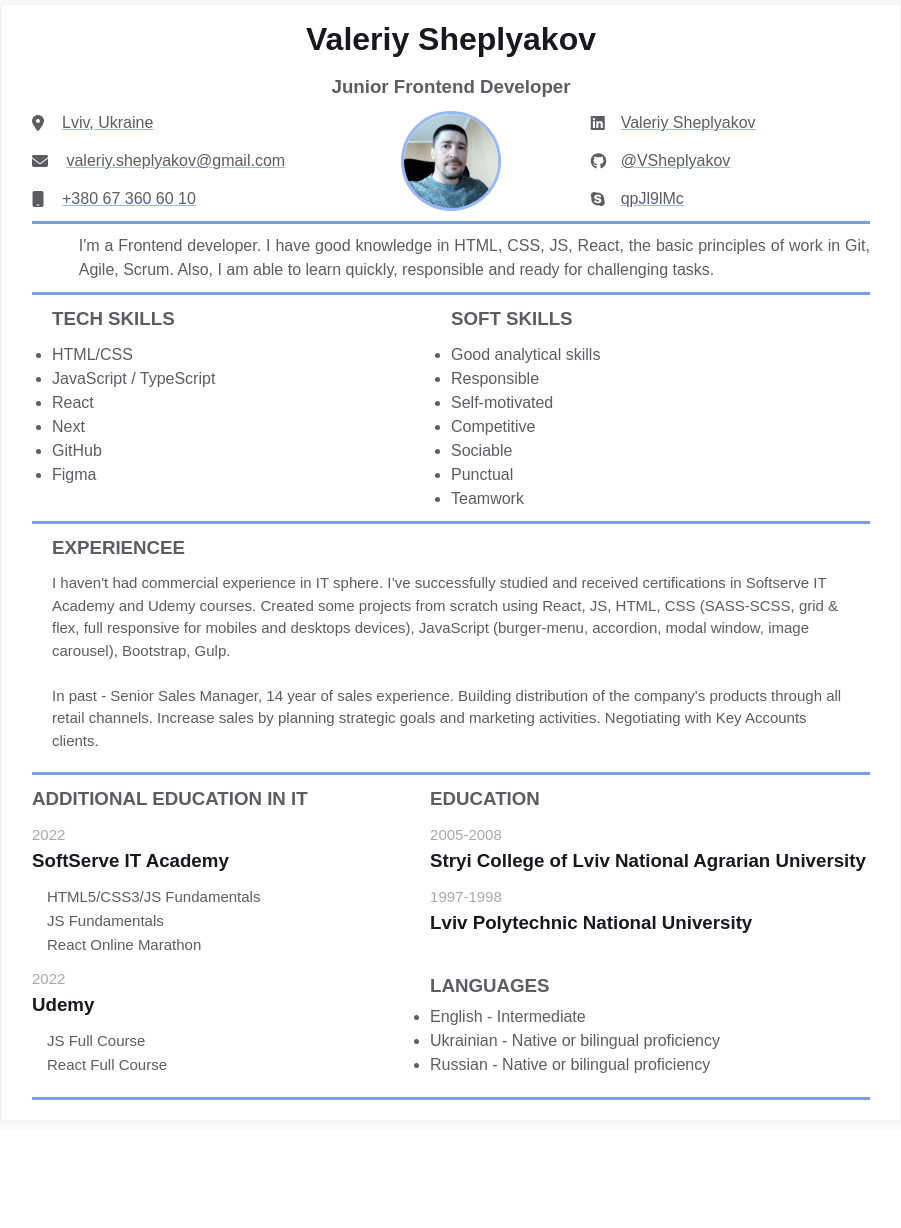
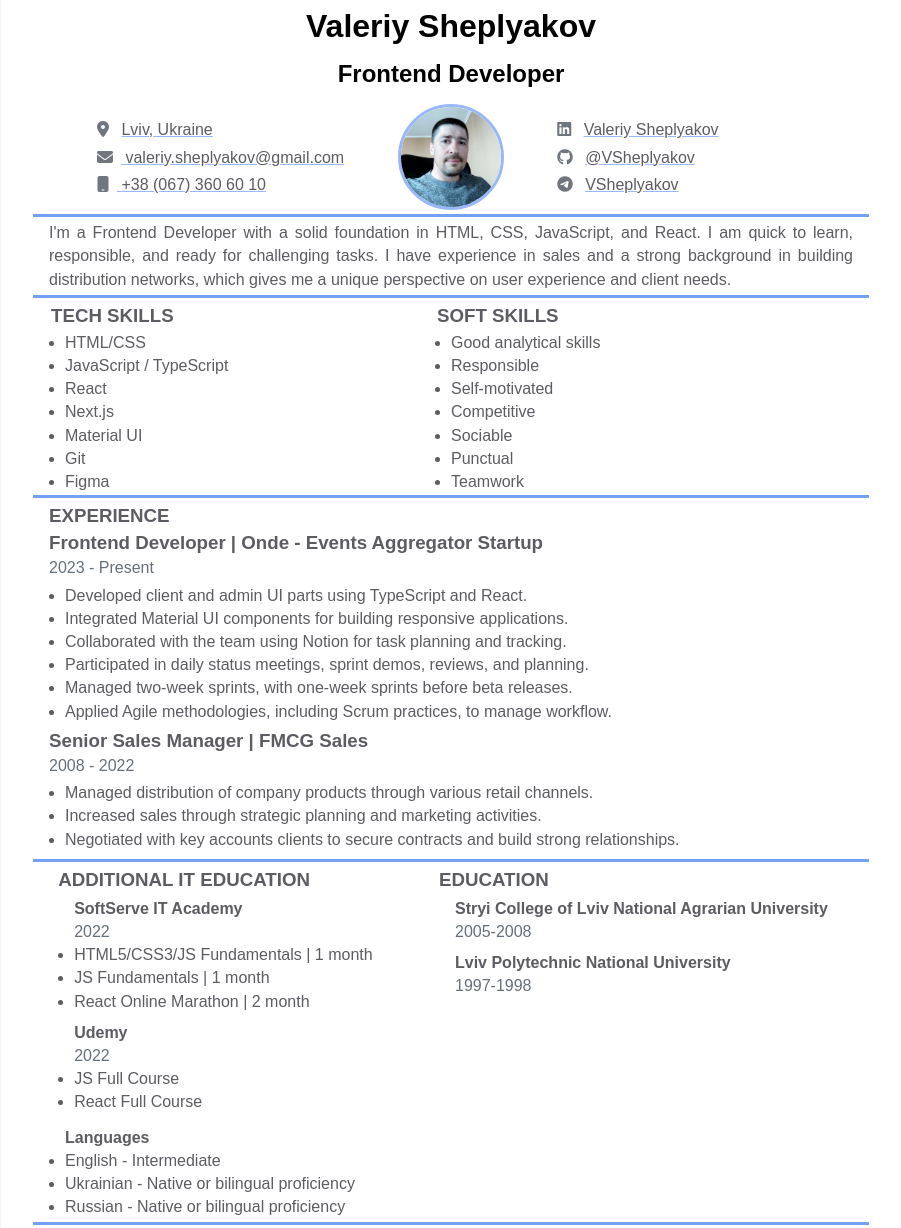
Before and after one commit to VSheplyakov/cv, a plain HTML site: page index.html in a window 1280 px wide. Shown: the part 6-1234 px from the top of the page, without its empty margins (189-1090 px from the left). Before the commit the page ends 1137 px from the top, so only its background shows below. Drawn offline with Linux system fonts and the light colour scheme.

Commit message:
new info and styles

```diff
--- a/index.html
+++ b/index.html
@@ -11,97 +11,86 @@
 
 <body>
   <main>
-    <div class="resume">
+    <div class="wrapper">
       <div class="container">
-        <div class="resume__block">
-          <h1 class="contact-info__header">Valeriy Sheplyakov</h1>
-          <h3 class="contact-info__sub-header">
-            Junior Frontend Developer
-          </h3>
-
-          <div class="contact_info_container fh">
-            <div class="contact-info__block">
-              <a href="https://goo.gl/maps/uDhKCsnhxjgpy1Hn8" rel="author" class="contact-info__item" target="_blank">
-                <i class="fa-solid fa-location-dot contact-info__item-icon-wrapper"></i>
-                <span class="contact-info__item-info">Lviv, Ukraine</span>
-              </a>
-
-              <a href="mailto:tatiana.taranushchenko@gmail.com" class="contact-info__item">
-                <i class="fa-solid fa-envelope contact-info__item-icon-wrapper"></i>
-                &nbsp;
-                <span class="contact-info__item-info">
+        <div class="block">
+          <h1 class="contact-info-title">Valeriy Sheplyakov</h1>
+          <h2 class="contact-info-subtitle">Frontend Developer</h2>
+          <div class="contact-info-container">
+            <div class="contact-info-items" style="width: 35%;">
+              <ul class="contact-info-items-link">
+                <li><i class="fa-solid fa-location-dot"></i>
+                  <a href="https://goo.gl/maps/uDhKCsnhxjgpy1Hn8" rel="author" class="contact-info-link"
+                    target="_blank">
+                    <span>Lviv, Ukraine</span>
+                </li>
+                <li><i class="fa-solid fa-envelope"></i>
+                  <a href="mailto:valeriy.sheplyakov@gmail.com" class="contact-info-link">
+                    <span>
                       valeriy.sheplyakov@gmail.com
                     </span>
+                </li>
+                <li><i class="fa-solid fa-mobile"></i>
+                  <a href="tel:+380673606010" class="contact-info-link">
+                    <span>+38 (067) 360 60 10</span>
                   </a>
-
-              <a href="tel:+380971638088" class="contact-info__item">
-                <i class="fa-solid fa-mobile contact-info__item-icon-wrapper"></i>
-                <span class="contact-info__item-info">+380 67 360 60 10</span>
+                </li>
+              </ul>
+            </div>
+            <div class="contact-info-items" style="width: 30%; align-items: center;">
+              <img class="contact-info-avatar" src="assets/avatar.jpg" alt="avatar" />
+            </div>
+            <div class="contact-info-items" style="width: 35%;">
+              <ul class="contact-info-items-link">
+                <li>
+                  <i class="fa-brands fa-linkedin"></i>
+                  <a href="https://www.linkedin.com/in/valeriy-sheplyakov/" rel="author" target="_blank"
+                    class="contact-info-link"><span>Valeriy
+                      Sheplyakov</span></a>
+                </li>
+                <li>
+                  <i class="fa-brands fa-github"></i>
+                  <a href="https://github.com/VSheplyakov" rel="author" class="contact-info-link" target="_blank">
+                    <span>@VSheplyakov</span>
                   </a>
-            </div>
-
-            <div class="contact-info__block contact-info__block--center">
-              <img class="contact-info__avatar" src="assets/avatar.jpg" alt="Avatar" />
-            </div>
-
-            <div class="contact-info__block">
-              <a href="https://www.linkedin.com/in/valeriy-sheplyakov/" rel="author" class="contact-info__item"
-                target="_blank">
-                <i class="fa-brands fa-linkedin contact-info__item-icon-wrapper"></i>
-                <span class="contact-info__item-info">
-                  Valeriy Sheplyakov
-                </span>
+                </li>
+                <li><i class="fa-brands fa-telegram"></i>
+                  <a href="https://t.me/VSheplyakov" class="contact-info-link">
+                    <span>VSheplyakov</span>
                   </a>
-
-              <a href="https://github.com/VSheplyakov" rel="author" class="contact-info__item" target="_blank">
-                <i class="fa-brands fa-github contact-info__item-icon-wrapper"></i>
-                <span class="contact-info__item-info">@VSheplyakov</span>
-              </a>
-
-              <a href="skype:tanchouq" class="contact-info__item">
-                <i class="fa-brands fa-skype contact-info__item-icon-wrapper"></i>
-                <span class="contact-info__item-info">qpJl9lMc</span>
-              </a>
+                </li>
+              </ul>
             </div>
           </div>
         </div>
       </div>
-
       <div class="container">
-        <div class="resume__block">
-          <div class="intro">
-            <div class="intro__icon-wrapper">
-              <!-- <svg class="intro__icon" xmlns="http://www.w3.org/2000/svg" viewBox="0 0 512 512">
-                <path
-                  d="M464 256h-80v-64c0-35.3 28.7-64 64-64h8c13.3 0 24-10.7 24-24V56c0-13.3-10.7-24-24-24h-8c-88.4 0-160 71.6-160 160v240c0 26.5 21.5 48 48 48h128c26.5 0 48-21.5 48-48V304c0-26.5-21.5-48-48-48zm-288 0H96v-64c0-35.3 28.7-64 64-64h8c13.3 0 24-10.7 24-24V56c0-13.3-10.7-24-24-24h-8C71.6 32 0 103.6 0 192v240c0 26.5 21.5 48 48 48h128c26.5 0 48-21.5 48-48V304c0-26.5-21.5-48-48-48z">
-                </path>
-              </svg> -->
-            </div>
-            <p class="intro_text">
-              I'm a Frontend developer. I have good knowledge in HTML, CSS, JS, React, the basic principles of work in
-              Git, Agile, Scrum. Also, I am able to learn quickly, responsible and ready for challenging tasks.
+        <div class="block">
+          <p class="summary-text">
+            I'm a Frontend Developer with a solid foundation in HTML, CSS, JavaScript, and React. I am quick to learn,
+            responsible, and ready for challenging tasks. I have experience in sales and a strong background in
+            building distribution networks, which gives me a unique perspective on user experience and client needs.
           </p>
         </div>
       </div>
-      </div>
-
       <div class="container">
-        <div class="resume__block resume__skills">
-          <div class="skills">
-            <h3 class="skills__header">Tech skills</h3>
-            <ul class="skills__text">
+        <div class="block">
+          <div class="skills-wrapper">
+            <div class="skills-block">
+              <h3 class="skills-title">Tech skills</h3>
+              <ul class="skills-item">
                 <li>HTML/CSS</li>
                 <li>JavaScript / TypeScript</li>
                 <li>React</li>
-              <li>Next</li>
-              <li>GitHub</li>
+                <li>Next.js</li>
+                <li>Material UI</li>
+                <li>Git</li>
                 <li>Figma</li>
               </ul>
             </div>
-
-          <div class="skills">
-            <h3 class="skills__header">Soft skills</h3>
-            <ul class="skills__text">
+            <div class="skills-block">
+              <h3 class="skills-title">Soft skills</h3>
+              <ul class="skills-item">
                 <li>Good analytical skills</li>
                 <li>Responsible</li>
                 <li>Self-motivated</li>
@@ -113,135 +102,91 @@
             </div>
           </div>
         </div>
-
+      </div>
       <div class="container">
-        <div class="resume__block resume__skills">
-          <div class="exp">
-            <h3 class="skills__header">Experiencee</h3>
-            <div class="">
-              <p class="additional-education__company-project-role">
-                I haven't had commercial experience in IT sphere. I’ve successfully studied and received certifications
-                in
-                Softserve IT Academy and Udemy courses.
-                Created some projects from scratch using React, JS, HTML, CSS (SASS-SCSS, grid & flex, full responsive
-                for
-                mobiles and desktops devices), JavaScript (burger-menu, accordion, modal window, image carousel),
-                Bootstrap, Gulp.<br>
-                <br>
-                In past - Senior Sales Manager, 14 year of sales experience. Building distribution of the company's
-                products through all retail channels. Increase sales by planning strategic goals and marketing
-                activities.
-                Negotiating with Key Accounts clients.
-              </p>
+        <div class="block">
+          <div class="experience">
+            <h3 class="experience-title">Experience</h3>
+            <div class="experience-block">
+              <h3>
+                Frontend Developer | Onde - Events Aggregator Startup
+              </h3>
+              <span class="periods">2023 - Present</span>
+              <ul>
+                <li>Developed client and admin UI parts using TypeScript and React.
+                </li>
+                <li>Integrated Material UI components for building responsive applications.
+                </li>
+                <li>Collaborated with the team using Notion for task planning and tracking.
+                </li>
+                <li>Participated in daily status meetings, sprint demos, reviews, and planning.
+                </li>
+                <li>Managed two-week sprints, with one-week sprints before beta releases.
+                </li>
+                <li>Applied Agile methodologies, including Scrum practices, to manage workflow.
+                </li>
+              </ul>
             </div>
-          </div>
-
-        </div>
-      </div>
-
-      <div class="container">
-        <div class="resume__block">
-          <div class="main-info fh">
-            <div class="additional-education">
-              <div class="additional-education">
-                <h3 class="additional-education__header">
-                  Additional education in IT
+            <div class="experience-block">
+              <h3>
+                Senior Sales Manager | FMCG Sales
               </h3>
-                <div class="additional-education__company">
-                  <div class="additional-education__company-header">
-                    <span class="additional-education__company-header-year">
-                      2022
-                    </span>
-                    <h3 class="additional-education__company-header-name">
-                      SoftServe IT Academy
-                    </h3>
-                  </div>
-
-                  <div class="additional-education__company-project">
-                    <span class="additional-education__company-project-role">
-                      HTML5/CSS3/JS Fundamentals<br>
-                      JS Fundamentals<br>
-                      React Online Marathon<br>
-                    </span>
-
-                    <!-- <h3 class="additional-education__company-project-name">
-                      Projects
-                    </h3>
-                    <ul class="additional-education__company-project-responsibilities">
-                      <li>
-                        <a href="https://tatiana-taranushchenko.netlify.app/"
-                          class="additional-education__company-project-example" target="_blank">
-                          Filmoteka
-                        </a>
+              <span class="periods">2008 - 2022</span>
+              <ul>
+                <li>Managed distribution of company products through various retail channels.
                 </li>
-                      <li>
-                        <a href="https://taranushchenko-tatiana-phonebook.netlify.app/"
-                          class="additional-education__company-project-example" target="_blank">
-                          Phonebook
-                        </a>
+                <li>Increased sales through strategic planning and marketing activities.
                 </li>
-                      <li>
-                        <a href="https://tatiana-goit.github.io/goit-markup-hw-08/"
-                          class="additional-education__company-project-example" target="_blank">
-                          Webstudio
-                        </a>
-                      </li>
-                    </ul> -->
-                  </div>
-                  <div class="additional-education__company-header">
-                    <span class="additional-education__company-header-year">
-                      2022
-                    </span>
-                    <h3 class="additional-education__company-header-name">
-                      Udemy
-                    </h3>
-                  </div>
-
-                  <div class="additional-education__company-project">
-                    <span class="additional-education__company-project-role">
-                      JS Full Course<br>
-                      React Full Course<br>
-                    </span>
-                  </div>
-                </div>
-              </div>
-            </div>
-            <div class="additional-info fv">
-              <div class="additional-info fv">
-                <div class="additional-info__education">
-                  <h3 class="additional-info__education-header">Education</h3>
-                  <div class="additional-info__education-university">
-                    <span class="additional-info__education-university-durability">
-                      2005-2008
-                    </span>
-                    <h3 class="additional-info__education-university-speciality">
-                      Stryi College of Lviv National Agrarian University
-                    </h3>
-                    <span class="additional-info__education-university-durability">
-                      1997-1998
-                    </span>
-                    <h3 class="additional-info__education-university-speciality">
-                      Lviv Polytechnic National University
-                    </h3>
-                  </div>
-                </div>
-
-                <div class="additional-info__languages">
-                  <h3 class="additional-info__languages-header">Languages</h3>
-                  <ul>
-                    <li class="additional-info__languages-item">
-                      English - Intermediate
-                    </li>
-                    <li class="additional-info__languages-item">
-                      Ukrainian - Native or bilingual proficiency
-                    </li>
-                    <li class="additional-info__languages-item">
-                      Russian - Native or bilingual proficiency
+                <li>Negotiated with key accounts clients to secure contracts and build strong relationships.
                 </li>
               </ul>
             </div>
           </div>
         </div>
+      </div>
+      <div class="container">
+        <div class="block">
+          <div class="education">
+            <div class="additional-education">
+              <h3>Additional IT education</h3>
+              <div class="additional-education-box">
+                <h4>SoftServe IT Academy</h4>
+                <p>2022</p>
+                <ul>
+                  <li>HTML5/CSS3/JS Fundamentals | 1 month</li>
+                  <li>JS Fundamentals | 1 month</li>
+                  <li>React Online Marathon | 2 month</li>
+                </ul>
+              </div>
+              <div class="additional-education-box">
+                <h4>Udemy</h4>
+                <p>2022</p>
+                <ul>
+                  <li>JS Full Course</li>
+                  <li>React Full Course</li>
+                </ul>
+              </div>
+            </div>
+            <div class="base-education">
+              <h3>Education</h3>
+              <div class="base-education-box">
+                <h4>Stryi College of Lviv National Agrarian
+                  University</h4>
+                <p>2005-2008</p>
+              </div>
+              <div class="base-education-box">
+                <h4>Lviv Polytechnic National University</h4>
+                <p>1997-1998</p>
+              </div>
+            </div>
+          </div>
+          <div class="languages">
+            <h4>Languages</h4>
+            <ul>
+              <li>English - Intermediate</li>
+              <li>Ukrainian - Native or bilingual proficiency</li>
+              <li>Russian - Native or bilingual proficiency</li>
+            </ul>
           </div>
         </div>
       </div>
--- a/styles.css
+++ b/styles.css
@@ -1,144 +1,73 @@
 * {
   margin: 0;
   padding: 0;
-  box-sizing: border-box;
 }
 
 body {
   font-family: Arial, Helvetica, sans-serif;
-  line-height: 1.5;
+  line-height: 1.45;
 
   --primary-text-color: #181820;
   --secondary-text-color: #5c5c62;
-  --durability-text-color: #6a737d9c;
-  --icon-color: #6a737d;
-  --border-color: #6690dede;
-  --text-decoration-color: #96b7f9;
+  --durability-text-color: #66707b;
+  --icon-color: #70767d;
+  --border-color: #75a1f4;
+  --text-decoration-color: #99b8f8;
+}
+.wrapper {
+  margin: 0 auto;
+  border: 1px solid #f5f5f5;
+  box-shadow: 1px 1px 7px 7px #f5f5f5;
+  padding: 8px 0;
+  max-width: 900px;
 }
 
 .container {
-  margin: 0 auto;
-  padding: 0 30px;
-  max-width: 900px;
+  padding: 0 32px;
+}
+.block {
+  border-bottom: 3px solid var(--border-color);
 }
 
-.fh {
+.contact-info-title,
+.contact-info-subtitle {
+  text-align: center;
+  padding-bottom: 8px;
+}
+.contact-info-container {
   display: flex;
-  flex-direction: row;
   justify-content: space-between;
+  align-items: center;
+  padding: 4px 64px;
+}
+.contact-info-items {
+  display: flex;
+  flex-direction: column;
 }
 
-.fv {
-  display: flex;
-  flex-direction: column;
-  justify-content: space-between;
+.contact-info-link {
+  white-space: nowrap;
+  color: var(--secondary-text-color);
 }
-
-.resume {
-  margin: 10px auto;
-  border: 1px solid #f5f5f5;
-  box-shadow: 1px 1px 7px 7px #f5f5f5;
-  padding: 10px 0;
-  max-width: 900px;
+.fa-solid,
+.fa-brands {
+  padding-right: 8px;
+  color: var(--icon-color);
+  align-content: center;
 }
-
-.resume__block {
-  border-bottom: 3px solid var(--border-color);
-  padding-bottom: 10px;
-  margin-bottom: 10px;
+.contact-info-items-link {
+  list-style: none;
 }
-
-.resume__skills {
-  display: flex;
-  padding-left: 20px;
-  padding-right: 20px;
+.contact-info-items-link > li {
+  margin: 4px 0;
 }
-
-.skills {
-  width: 50%;
+.contact-info-items-link > li > a {
+  color: var(--text-decoration-color);
 }
-
-@media screen and (max-width: 576px) {
-  .main-info,
-  .contact_info_container {
-    flex-direction: column;
-  }
-
-  .contact_info_container {
-    align-items: center;
-  }
-
-  .contact-info__block:not(:last-child) {
-    margin-bottom: 10px;
-  }
-
-  .experiences {
-    margin-right: 0;
-  }
+.contact-info-items-link > li > a > span {
+  color: var(--secondary-text-color);
 }
-
-
-.contact-info__header,
-.contact-info__sub-header {
-  text-align: center;
-}
-
-.contact-info__header {
-  color: var(--primary-text-color);
-  margin-bottom: 10px;
-}
-
-.contact-info__sub-header {
-  color: var(--secondary-text-color);
-  margin-bottom: 10px;
-}
-
-.contact-info__block {
-  display: flex;
-  flex-direction: column;
-  justify-content: space-between;
-  width: 33.33%;
-}
-
-.contact-info__block--center {
-  justify-content: center;
-  align-items: center;
-}
-
-.contact-info__item {
-  color: var(--secondary-text-color);
-  text-decoration: none;
-  display: flex;
-  justify-content: start;
-  align-items: center;
-}
-
-.contact-info__item:not(:last-child) {
-  margin-bottom: 10px;
-}
-
-.contact-info__item-icon-wrapper {
-  margin-right: 10px;
-  width: 20px;
-  display: flex;
-  justify-content: center;
-}
-
-.contact-info__item-icon path {
-  fill: var(--icon-color);
-}
-
-.contact-info__item-icon {
-  height: 1.1428rem;
-  vertical-align: text-bottom;
-}
-
-.contact-info__item-info {
-  text-decoration-color: var(--text-decoration-color);
-  text-decoration-line: underline;
-}
-
-.contact-info__avatar {
+.contact-info-avatar {
   border-radius: 50%;
   width: 100px;
   height: 100px;
@@ -147,148 +76,66 @@ body {
   border-color: var(--text-decoration-color);
 }
 
-
-.intro {
-  display: flex;
-  justify-content: start;
-}
-
-.intro__icon-wrapper {
-  margin-right: 30px;
-  width: 30px;
-  display: flex;
-  justify-content: center;
-}
-
-.intro__icon {
-  height: 1.1428rem;
-  vertical-align: text-bottom;
-}
-
-.intro__icon path {
-  fill: var(--text-decoration-color);
-}
-
-.intro_text {
+.summary-text {
   color: var(--secondary-text-color);
+  padding: 4px 16px;
   text-align: justify;
 }
 
-.skills__header {
+.skills-wrapper {
+  display: flex;
+  justify-content: space-around;
+  padding: 2px 32px;
+}
+.skills-block {
+  width: 50%;
+  padding: 0 0 0 px;
   color: var(--secondary-text-color);
+}
+.skills-title {
   text-transform: uppercase;
-  margin-bottom: 10px;
+  padding: 2px;
+  margin: 0 -16px;
 }
 
-.skills__text {
+.experience {
+  padding: 4px 16px;
   color: var(--secondary-text-color);
-  text-align: justify;
+}
+.experience-title {
+  text-transform: uppercase;
+}
+.periods {
+  color: var(--durability-text-color);
+}
+.experience-block > ul {
+  padding: 4px 16px;
 }
 
-.additional-education {
-  flex: 1 1 35%;
-  margin-right: 0px;
-}
-
-.additional-education__header {
-  color: var(--secondary-text-color);
-  text-transform: uppercase;
-  text-align: left;
-  margin-bottom: 10px;
-}
-
-.additional-education__company-header-year {
-  color: var(--durability-text-color);
-  text-align: left;
-  margin-bottom: 10px;
-  font-size: 15px;
-}
-
-.additional-education__company-header-name {
-  color: var(--primary-text-color);
-  text-decoration-color: var(--text-decoration-color);
-  text-align: left;
-  margin-bottom: 10px;
-}
-
-.additional-education__company-project {
-  margin-left: 15px;
-  margin-bottom: 10px;
-}
-
-.additional-education__company-project-role {
-  color: var(--secondary-text-color);
-  text-align: left;
-  margin-bottom: 10px;
-  font-size: 15px;
-}
-
-.additional-education__company-project-name {
-  color: var(--primary-text-color);
-  text-align: left;
-  margin-bottom: 10px;
-  margin-top: 10px;
-}
-
-.additional-education__company-project-responsibilities {
-  color: var(--secondary-text-color);
-  padding-left: 20px;
-}
-
-.additional-education__company-project-example {
-  color: var(--secondary-text-color);
-  text-decoration-color: var(--text-decoration-color);
-  text-decoration-line: underline;
-}
-
-.additional-info {
-  flex: 1 1 40%;
-}
-
-.additional-info__education {
-  margin-bottom: 10px;
-}
-
-.additional-info__education-header {
-  color: var(--secondary-text-color);
-  text-transform: uppercase;
-  text-align: left;
-  margin-bottom: 10px;
-}
-
-.additional-info__education-university-durability {
-  color: var(--durability-text-color);
-  text-align: left;
-  margin-bottom: 10px;
-  font-size: 15px;
-}
-
-.additional-info__education-university-speciality {
-  color: var(--primary-text-color);
-  text-align: left;
-  margin-bottom: 10px;
-}
-
-.additional-info__education-university-name {
+.education {
+  display: flex;
+  justify-content: space-around;
+  padding: 4px 0;
   color: var(--secondary-text-color);
 }
 
-.additional-info__languages {
-  margin-bottom: 10px;
+.additional-education h3,
+.base-education h3 {
+  text-transform: uppercase;
+  margin: 0 -16px;
 }
 
-.additional-info__languages-header {
-  color: var(--secondary-text-color);
-  text-transform: uppercase;
-  text-align: left;
-  margin-bottom: 5px;
+.additional-education-box,
+.base-education-box {
+  padding: 4px 0;
 }
 
-.additional-info__languages-item {
+.additional-education-box p,
+.base-education-box p {
+  color: var(--durability-text-color);
+}
+
+.languages {
+  padding: 4px 32px;
   color: var(--secondary-text-color);
 }
-.exp {
-  display: flex;
-  flex-direction: column;
-  width: 100%;
-}
```
Lines whose indentation alone changed are shown as unchanged.
